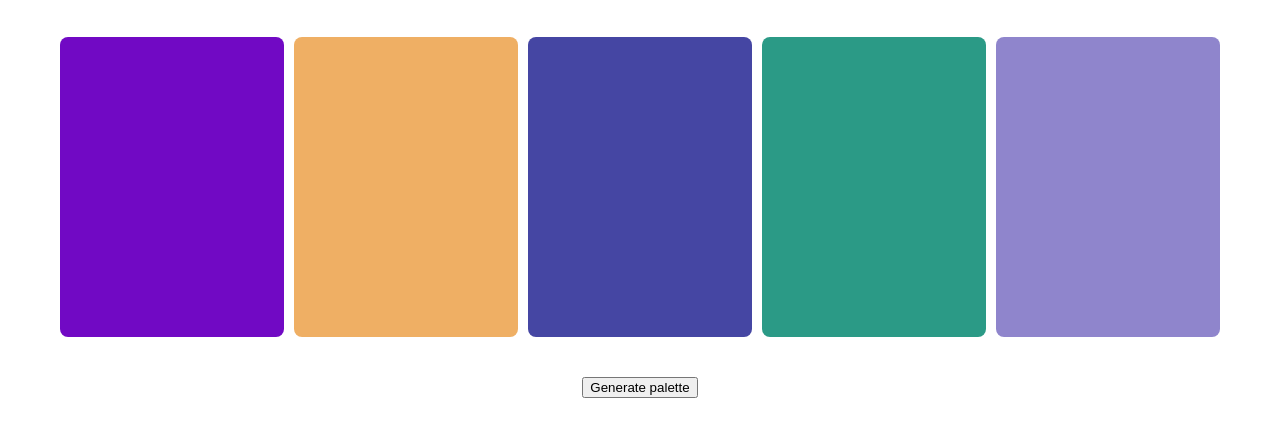
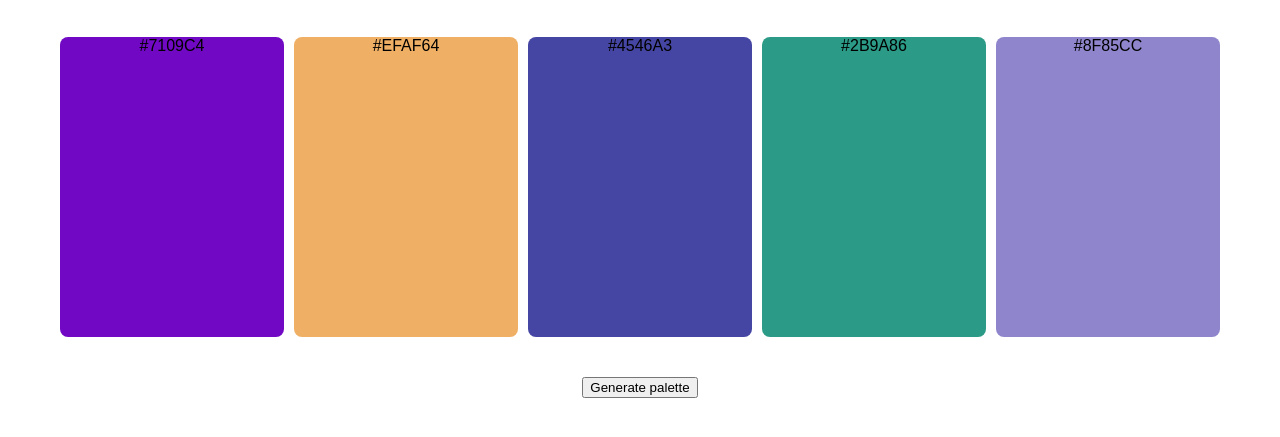
Before and after one commit to Mari2navarro/color-palette-generator, a plain HTML site: page index.html in a window 1280 px wide. Shown: the part 101-538 px from the top of the page. Drawn offline with Linux system fonts and the light colour scheme.

Commit message:
feat: copy color code to clipboard

```diff
--- a/main.js
+++ b/main.js
@@ -28,6 +28,12 @@ function generatePalette() {
 
     colorElement.style.backgroundColor = color;
 
+    colorElement.textContent = color;
+
+    colorElement.addEventListener("click", () => {
+      navigator.clipboard.writeText(color);
+    });
+
     palette.appendChild(colorElement);
   }
 }
--- a/styles.css
+++ b/styles.css
@@ -25,6 +25,7 @@ body {
 .color {
   height: 300px;
   border-radius: 8px;
+  cursor: pointer;
 }
 
 @media (max-width: 700px) {
```
